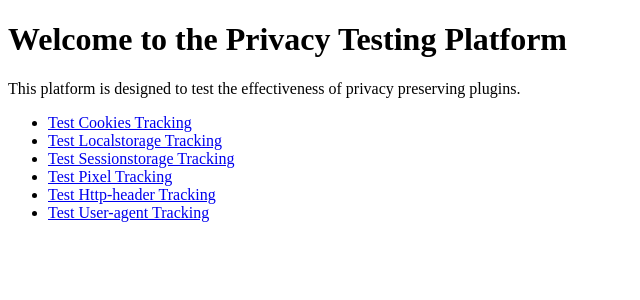
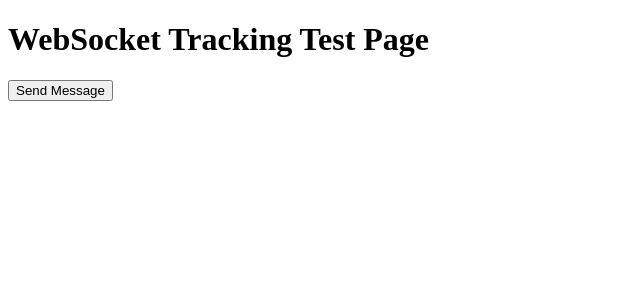
Before and after one commit to YAMY1234/PlugginEvaluationPlatform, a Flask app: page / in a window 1280 px wide. Shown: the top 300 px of the page, without its empty margins (0-640 px from the left). Run offline with Flask 3, Linux system fonts and the light colour scheme; some libraries are stand-ins or nearby versions.

Commit message:
Add files via upload

```diff
--- a/templates/index.html
+++ b/templates/index.html
@@ -2,18 +2,28 @@
 <html lang="en">
 <head>
     <meta charset="UTF-8">
-    <title>Welcome to Privacy Testing Platform</title>
+    <title>WebSocket Tracking Test</title>
+    <script src="https://cdnjs.cloudflare.com/ajax/libs/socket.io/4.0.0/socket.io.js"></script>
+    <script>
+        document.addEventListener('DOMContentLoaded', function() {
+            var socket = io.connect('http://' + document.domain + ':' + location.port);
+
+            socket.on('connect', function() {
+                console.log('Connected to server');
+                socket.send('User has connected!');
+            });
+
+            socket.on('message', function(msg) {
+                console.log('Received message: ' + msg);
+            });
+            document.querySelector('#sendButton').addEventListener('click', function() {
+                socket.send('Hello again, server!');
+            });
+        });
+    </script>
 </head>
 <body>
-    <h1>Welcome to the Privacy Testing Platform</h1>
-    <p>This platform is designed to test the effectiveness of privacy preserving plugins.</p>
-    <ul>
-        <li><a href="/cookies">Test Cookies Tracking</a></li>
-        <li><a href="/localstorage">Test Localstorage Tracking</a></li>
-        <li><a href="/sessionstorage">Test Sessionstorage Tracking</a></li>
-        <li><a href="/pixel">Test Pixel Tracking</a></li>
-        <li><a href="/http-header">Test Http-header Tracking</a></li>
-        <li><a href="/user-agent">Test User-agent Tracking</a></li>
-    </ul>
+    <h1>WebSocket Tracking Test Page</h1>
+    <button id="sendButton">Send Message</button>
 </body>
 </html>
```
